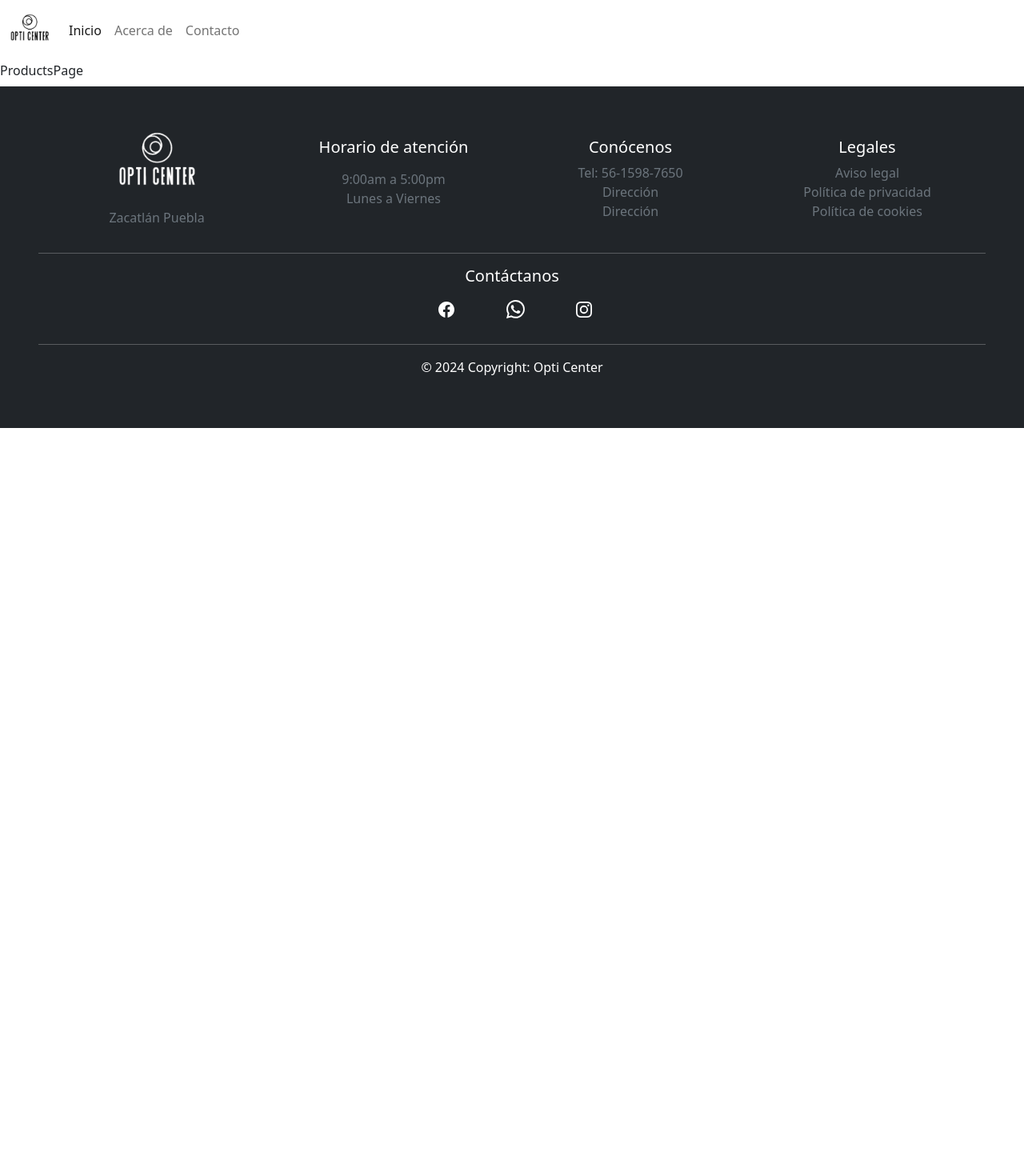
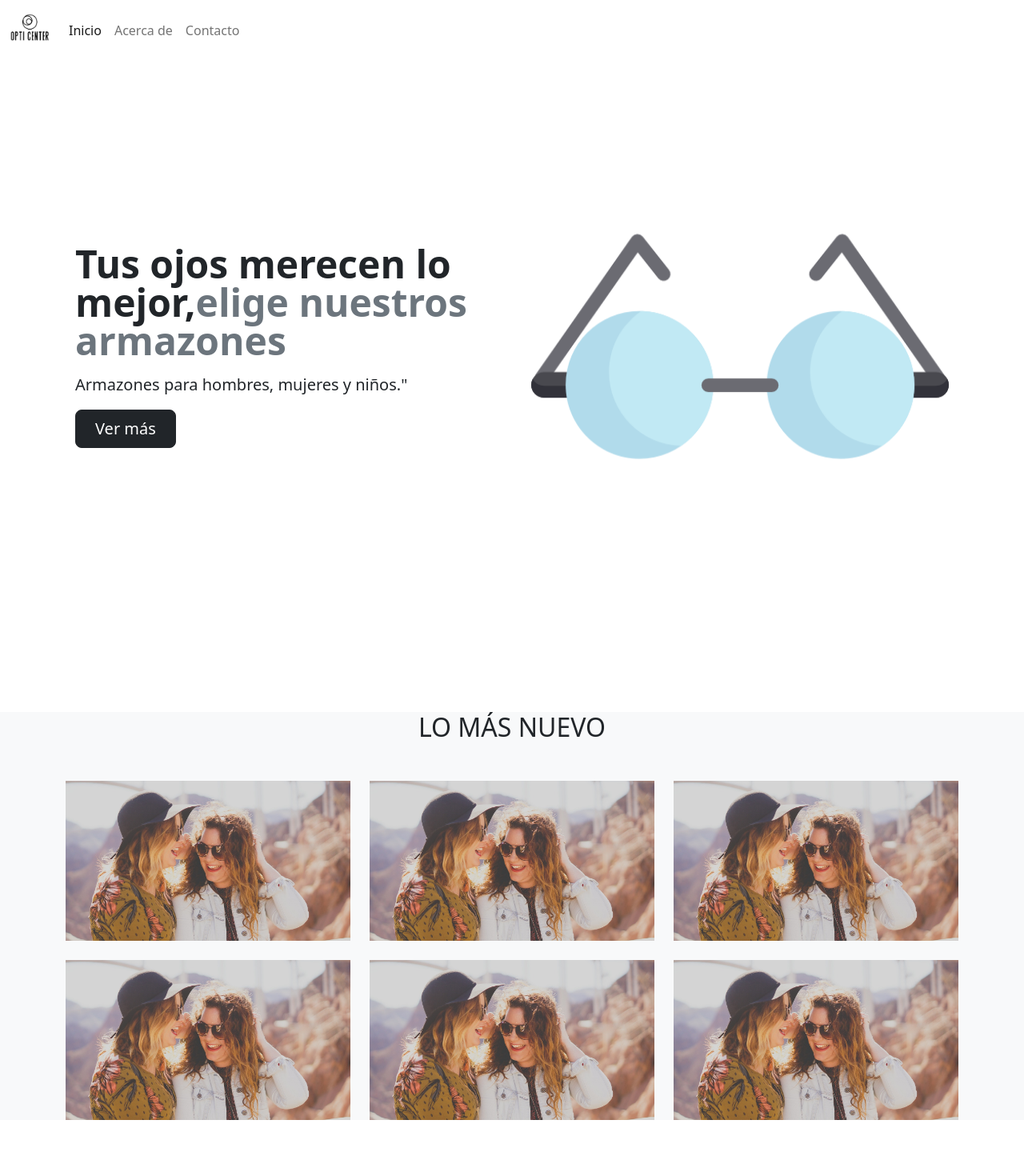
Before and after one commit to MeliBis/opticenter, a React (Vite) app: page /productos in a window 1280 px wide. Shown: the top 1470 px of the page at 80% size. Before the commit the page ends 800 px from the top, so only its background shows below. Built offline with nearby package versions, Linux system fonts and the light colour scheme.

Commit message:
componente services, se mejoran detalles en paginas

```diff
--- a/src/Components/Data/testimonials.js
+++ b/src/Components/Data/testimonials.js
@@ -1,9 +1,10 @@
+import imgTestimonials from '../../assets/testimonials/meli.png'
 const testiminials=[
     {
         id:1,
         name: " María García López",
         description:'',
-        img:'',
+        img:imgTestimonials,
     },
     {
         id:2,
--- a/src/Components/Generales/Footer.jsx
+++ b/src/Components/Generales/Footer.jsx
@@ -3,7 +3,7 @@ import imgLogo from "../../assets/logo/logo-white.png";
 
 const Footer = () => {
   return (
-    <footer className="bg-gray-800 py-2">
+    <footer className="bg-gray-800 py-2 margen">
       <div className="container-fluid text-center">
         <div className="row p-5 bg-dark text-white ">
           <div className="col-xs-12 col-md-6 col-lg-3 text-center">
--- a/src/Components/Home/Section1Intro.jsx
+++ b/src/Components/Home/Section1Intro.jsx
@@ -11,7 +11,7 @@ const IntroSection1 = () => {
           <p className="text-white-75 mb-4 text-light">
             Todo lo que necesitas lo encontrarás en Opti Center
           </p>
-          <Link to='/servicios'className="btn btn-general btn-xl" >
+          <Link to='/productos'className="btn btn-general btn-xl" >
             Ver armazones
           </Link>
         </div>
--- a/src/Components/Home/Section4FrequentQuestions.jsx
+++ b/src/Components/Home/Section4FrequentQuestions.jsx
@@ -1,7 +1,7 @@
 
 const Section4FrequentQuestions = () => {
   return (
-    <main className=" bg-light d-flex aling-items-center mb-5">
+    <main className=" bg-light d-flex aling-items-center mb-5 margen">
     <section className="h-75 container-sm mx-auto">
       <h2 className=" text-center py-3">
         Preguntas frecuentes
--- a/src/Components/Services/Services.jsx
+++ b/src/Components/Home/Services/Services.jsx
@@ -1,7 +1,7 @@
 import { Link } from 'react-router-dom'
-import productsIcon from '../../assets/services/productos-icono.png'
-import servicesIcon from '../../assets/services/servicios-icono.png'
-import sucursalIcon from '../../assets/services/sucursal-icono.png'
+import productsIcon from '../../../assets/services/productos-icono.png'
+import servicesIcon from '../../../assets/services/servicios-icono.png'
+import sucursalIcon from '../../../assets/services/sucursal-icono.png'
 const Services = () => {
   return (
     <div className=''>
@@ -30,7 +30,7 @@ const Services = () => {
             </div>
             <div className="col-md-4">
               <span className="fa-stack fa-4x">
-                <Link to='/servicios'>
+                <Link to='/productos'>
                   <img src={servicesIcon} width={100} className="" alt="" />
                 </Link>
               </span>
--- a/src/Components/Pages/HomePages.jsx
+++ b/src/Components/Pages/HomePages.jsx
@@ -3,7 +3,7 @@ import Section1Intro from "../Home/Section1Intro"
 import Section2Gallery from "../Home/Section2Gallery"
 import Section3Testimonials from "../Home/Section3Testimonials"
 import Section4FrequentQuestions from "../Home/Section4FrequentQuestions"
-import Services from "../Services/Services"
+import Services from "../Home/Services/Services"
 const HomePages = () => {
   return (
     <div>
--- a/src/Components/Pages/ProductsPage.jsx
+++ b/src/Components/Pages/ProductsPage.jsx
@@ -1,7 +1,12 @@
+import GalleryProducts from "../Products-services/GalleryProducts"
+import IntroProducts from "../Products-services/IntroProducts"
 
 const ProductsPage = () => {
   return (
-    <div>ProductsPage</div>
+    <div>
+      <IntroProducts/>
+      <GalleryProducts/>
+    </div>
   )
 }
 
--- /dev/null
+++ b/src/Components/Products-services/GalleryProducts.jsx
@@ -0,0 +1,110 @@
+import { Link } from 'react-router-dom'
+import imgGalleryProduct1 from '../../assets/gallery/5.jpg'
+
+const GalleryProducts = () => {
+  return (
+  /*   <div className='container-fluid'>
+        <h2 className="text-center p-2 h2-gallery">Lo más nuevo</h2>
+        <div className="row gallery-row">
+            <div className="column gallery-column ">
+                <img className='gallery-img img-fluid ' src={imgGalleryProduct1} alt="" />
+                <img className='gallery-img img-fluid ' src={imgGalleryProduct1} alt="" />
+                <img className='gallery-img img-fluid' src={imgGalleryProduct1} alt="" />
+            </div>
+            <div className="column gallery-column">
+                <img className='gallery-img img-fluid 'src={imgGalleryProduct1} alt="" />
+                <img className='gallery-img img-fluid 'src={imgGalleryProduct1} alt="" />
+                <img className='gallery-img img-fluid ' src={imgGalleryProduct1} alt="" />
+            </div>
+             <div className="column gallery-column">
+                <img className='gallery-img img-fluid' src={imgGalleryProduct1} alt="" />
+                <img className='gallery-img img-fluid' src={imgGalleryProduct1} alt="" />
+                <img className='gallery-img img-fluid' src={imgGalleryProduct1} alt="" />
+            </div>
+        </div>
+    </div> */
+    <section className="page-section bg-light margen" >
+    <div className="container">
+      <div className="text-center">
+        <h2 className="section-heading text-uppercase mt-5 mb-5">Lo más nuevo</h2>
+        {/* <h3 className="section-subheading text-muted mb-5 mt-3">
+          Cuída tus ojos, cuida tu futuro.</h3> */}
+      </div>
+      <div className="row ">
+        <div className="col-lg-4 col-sm-6 mb-4 gallery-column">
+          {/* Portfolio item 1*/}
+          <div className="portfolio-item">
+            <Link className="portfolio-link" data-bs-toggle="modal" to="#portfolioModal1">
+              <div className="portfolio-hover">
+                <div className="portfolio-hover-content"><i className="fas fa-plus fa-3x" /></div>
+              </div>
+              <img className="img-fluid gallery-img" src={imgGalleryProduct1} alt="..." />
+            </Link>
+          </div>
+        </div>
+        <div className="col-lg-4 col-sm-6 mb-4">
+          {/* Portfolio item 2*/}
+          <div className="portfolio-item">
+            <Link className="portfolio-link" data-bs-toggle="modal" to="#portfolioModal2">
+              <div className="portfolio-hover">
+                <div className="portfolio-hover-content"><i className="fas fa-plus fa-3x" /></div>
+              </div>
+              <img className="img-fluid " src={imgGalleryProduct1} alt="..." />
+            </Link>
+
+          </div>
+        </div>
+        <div className="col-lg-4 col-sm-6 mb-4">
+          {/* Portfolio item 3*/}
+          <div className="portfolio-item">
+            <Link className="portfolio-link" data-bs-toggle="modal" to="#portfolioModal3">
+              <div className="portfolio-hover">
+                <div className="portfolio-hover-content"><i className="fas fa-plus fa-3x" /></div>
+              </div>
+              <img className="img-fluid" src={imgGalleryProduct1} alt="..." />
+            </Link>
+
+          </div>
+        </div>
+        <div className="col-lg-4 col-sm-6 mb-4 mb-lg-0">
+          {/* Portfolio item 4*/}
+          <div className="portfolio-item">
+            <Link className="portfolio-link" data-bs-toggle="modal" to="#portfolioModal4">
+              <div className="portfolio-hover">
+                <div className="portfolio-hover-content"><i className="fas fa-plus fa-3x" /></div>
+              </div>
+              <img className="img-fluid" src={imgGalleryProduct1} alt="..." />
+            </Link>
+
+          </div>
+        </div>
+        <div className="col-lg-4 col-sm-6 mb-4 mb-sm-0">
+          {/* Portfolio item 5*/}
+          <div className="portfolio-item">
+            <Link className="portfolio-link" data-bs-toggle="modal" to="#portfolioModal5">
+              <div className="portfolio-hover">
+                <div className="portfolio-hover-content"><i className="fas fa-plus fa-3x" /></div>
+              </div>
+              <img className="img-fluid" src={imgGalleryProduct1} alt="..." />
+            </Link>
+
+          </div>
+        </div>
+        <div className="col-lg-4 col-sm-6">
+          {/* Portfolio item 6*/}
+          <div className="portfolio-item">
+            <Link className="portfolio-link" data-bs-toggle="modal" to="#portfolioModal6">
+              <div className="portfolio-hover">
+                <div className="portfolio-hover-content"><i className="fas fa-plus fa-3x" /></div>
+              </div>
+              <img className="img-fluid" src={imgGalleryProduct1} alt="..." />
+            </Link>
+          </div>
+        </div>
+      </div>
+    </div>
+  </section>
+  )
+}
+
+export default GalleryProducts
--- /dev/null
+++ b/src/Components/Products-services/IntroProducts.jsx
@@ -0,0 +1,31 @@
+import { Link } from "react-router-dom"
+import imgProduct from '../../assets/services/productos-icono.png'
+const IntroProducts = () => {
+  return (
+    <div>
+    <div>
+      <div className="container col-xxl-8 px-4 py-5">
+        <div className="row flex-lg-row-reverse align-items-center g-5 py-5">
+          <div className="col-10 col-sm-8 col-lg-6">
+            <img src={imgProduct} className="d-block mx-lg-auto img-fluid" alt="Bootstrap Themes" width={700} height={500} loading="lazy" />
+          </div>
+          <div className="col-lg-6">
+            <h2 className="display-5 fw-bold lh-1 mb-3">Tus ojos merecen lo mejor,<span className="text-secondary">elige nuestros armazones  </span> </h2>
+            <p className="lead">Armazones para hombres, mujeres y niños."</p>
+            <div className="d-grid gap-2 d-md-flex justify-content-md-start">
+              <Link to='/menu' className="text-reset">
+              <button type="button" className="btn btn-dark btn-lg px-4">Ver más</button>
+              </Link>
+
+            </div>
+          </div>
+        </div>
+      </div>
+      <div className="b-example-divider" />
+    </div>
+
+</div>
+  )
+}
+
+export default IntroProducts
--- a/src/index.css
+++ b/src/index.css
@@ -55,66 +55,34 @@ color: var(--main-color);
 }
 
 /* testimonials */
-/* section{
-  display: grid;
-  display: grid;
-  place-items: center;
-  height: 60vh;
-  background-color: var(--color-primary);
+
+/* gallery products */
+.gallery-row{
+  display: flex;
+  flex-wrap: wrap;
+  width: 100%;
 }
-.section-header{
-  position: relative;
-  padding-bottom: 10px;
-  text-align: center;
-  color: #fff;
-  padding-bottom: 25px;
-
+.gallery-row .gallery-column{
+  flex: 33.3%;
+  width: auto;
+  height: 100%;
+  overflow: hidden;
+  padding: 0 4px ;
 }
-
-.section-header span{
-  display: block;
-  font-size: 15px;
-  font-weight: 300;
-
+.gallery-row .gallery-column .gallery-img{
+  margin-top: 2%;
+  width: 100%;
+  height: 100%;
+  cursor: pointer;
+  filter: grayscale(1) brightness(0.5);
+  border-radius: 5px;
+  transition: 0.3s linear;
 }
-.testimonials{
-  max-width: 1000px;
-  padding: 0 15px 50px;
-  margin: 0 auto 80px auto;
-
+.gallery-row .gallery-column .gallery-img:hover{
+  filter: grayscale(0) brightness(1);
 }
-.single-item{
-  background-color: #fff;
-  color: var(--color-primary);
-  padding: 10px;
- border-radius: 5px;
-}
-.profile{
-  margin-bottom: 30px;
-  text-align: center;
-}
-.img-area{
-  margin:0 15px 15px 15px;
-}
-.img-area img{
-  height: 200px;
-  width: 200px;
-  border-radius: 50%;
-  border: 7px solid var(--color-primary) ;
-}
-.content{
-  font-size: 18px;
-  margin:20px 40px ;
-}
-.content p{
-  text-align: justify;
-  margin: auto 55px;
-}
-
-.bio h4{
-  font-family: berkshire swash;
-}
-.carousel-control-next-icon,
-.carousel-control-prev-icon{
-  background-color: var(--color-primary);
+/* @media  screen and(max-width: 680px){
+  .gallery-row .gallery-column{
+    flex: 50%;
+  }
 } */
```
Also changed, not shown: src/Components/Home/Section3Testimonials.jsx (+52 -6 lines), src/Components/Products-services/CardsProducts.jsx (added, +24 -0 lines).
